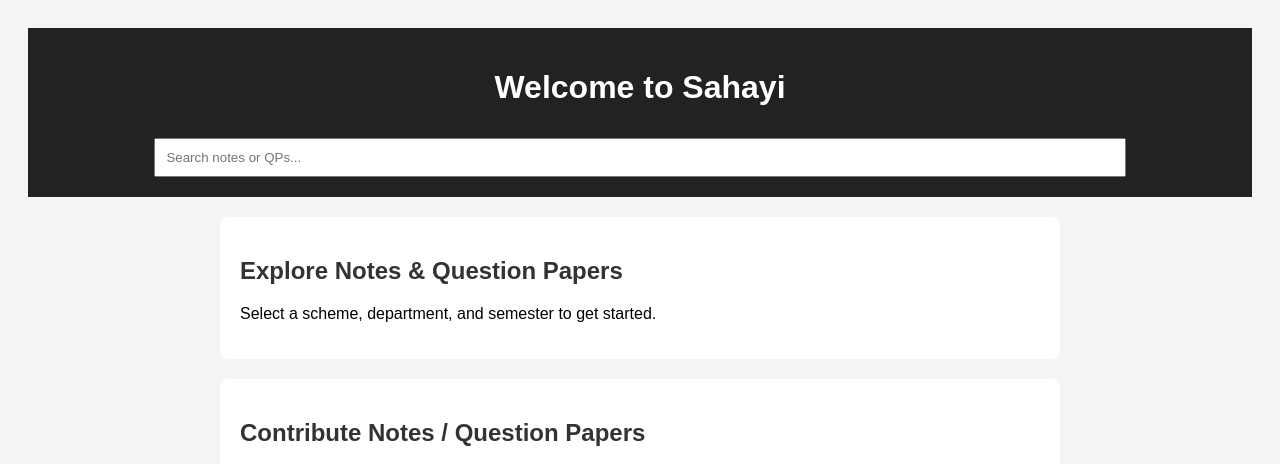
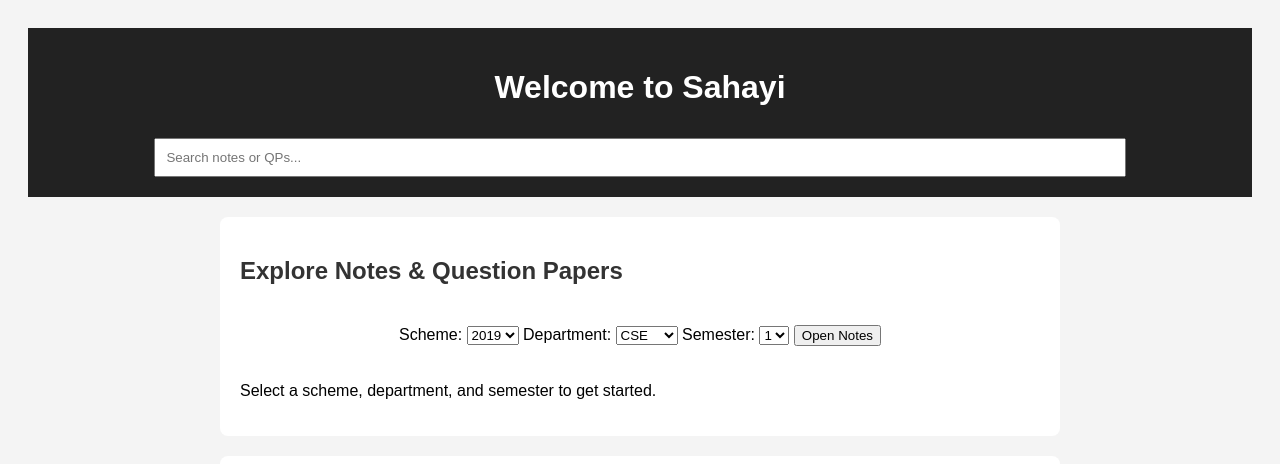
Before and after one commit to AfthabMuhammed33/sahayi, a plain HTML site: page index.html in a window 1280 px wide. Shown: the top 464 px of the page. Drawn offline with Linux system fonts and the light colour scheme.

Commit message:
Update index.html
added filters

```diff
--- a/index.html
+++ b/index.html
@@ -15,6 +15,50 @@
   <main>
     <section>
       <h2>Explore Notes & Question Papers</h2>
+      <div class="filters" style="text-align: center; padding: 20px;">
+  <label for="scheme">Scheme:</label>
+  <select id="scheme">
+    <option value="2019">2019</option>
+    <option value="2024">2024</option>
+  </select>
+
+  <label for="department">Department:</label>
+  <select id="department">
+    <option value="CSE">CSE</option>
+    <option value="ECE">ECE</option>
+    <option value="EEE">EEE</option>
+    <option value="MECH">MECH</option>
+    <option value="CIVIL">CIVIL</option>
+    <option value="IT">IT</option>
+  </select>
+
+  <label for="semester">Semester:</label>
+  <select id="semester">
+    <option value="1">1</option>
+    <option value="2">2</option>
+    <option value="3">3</option>
+    <option value="4">4</option>
+    <option value="5">5</option>
+    <option value="6">6</option>
+    <option value="7">7</option>
+    <option value="8">8</option>
+  </select>
+
+  <button onclick="openDrive()">Open Notes</button>
+</div>
+
+<script>
+  function openDrive() {
+    const scheme = document.getElementById("scheme").value;
+    const dept = document.getElementById("department").value;
+    const sem = document.getElementById("semester").value;
+
+    // You can replace this logic with dynamic Google Drive folder links
+    const link = `https://drive.google.com/drive/folders/YOUR_FOLDER_ID_HERE/${scheme}/${dept}/sem${sem}`;
+    window.open(link, "_blank");
+  }
+</script>
+
       <p>Select a scheme, department, and semester to get started.</p>
     </section>
     <section id="contribute">
```
